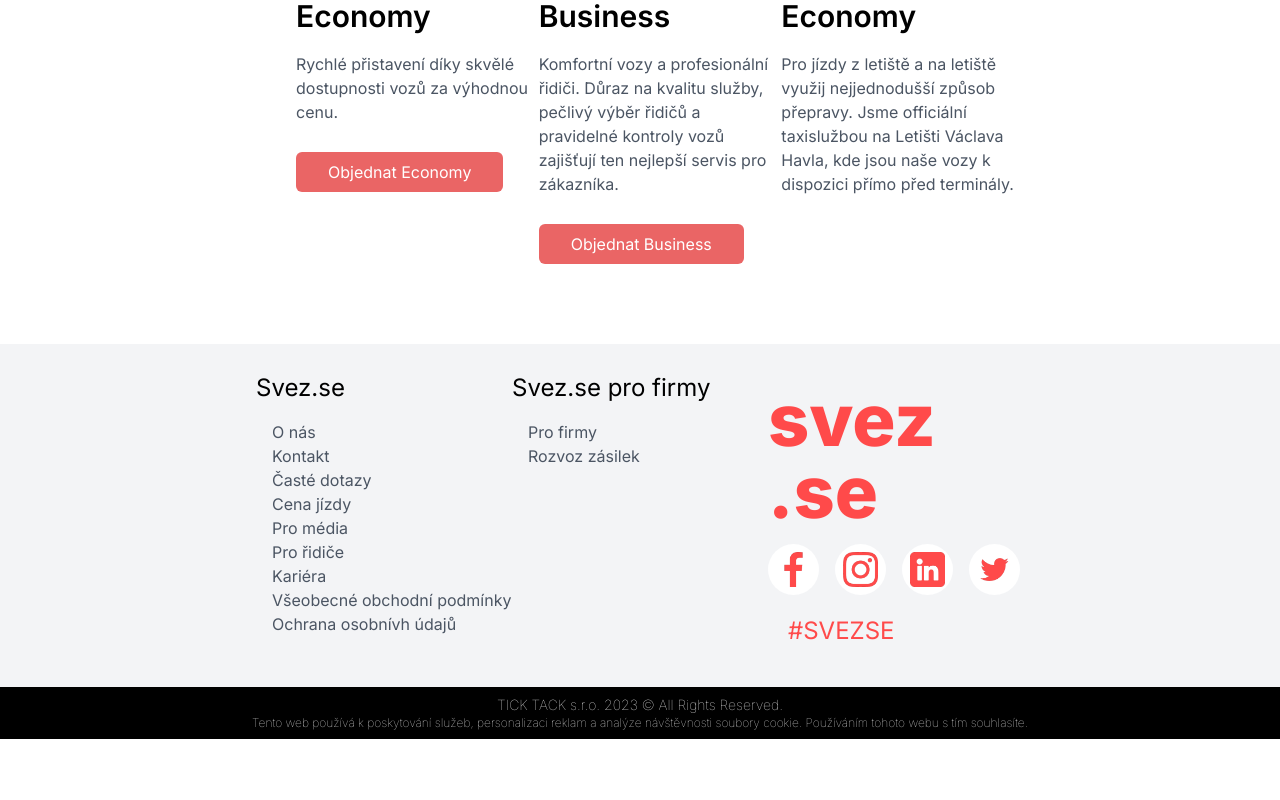
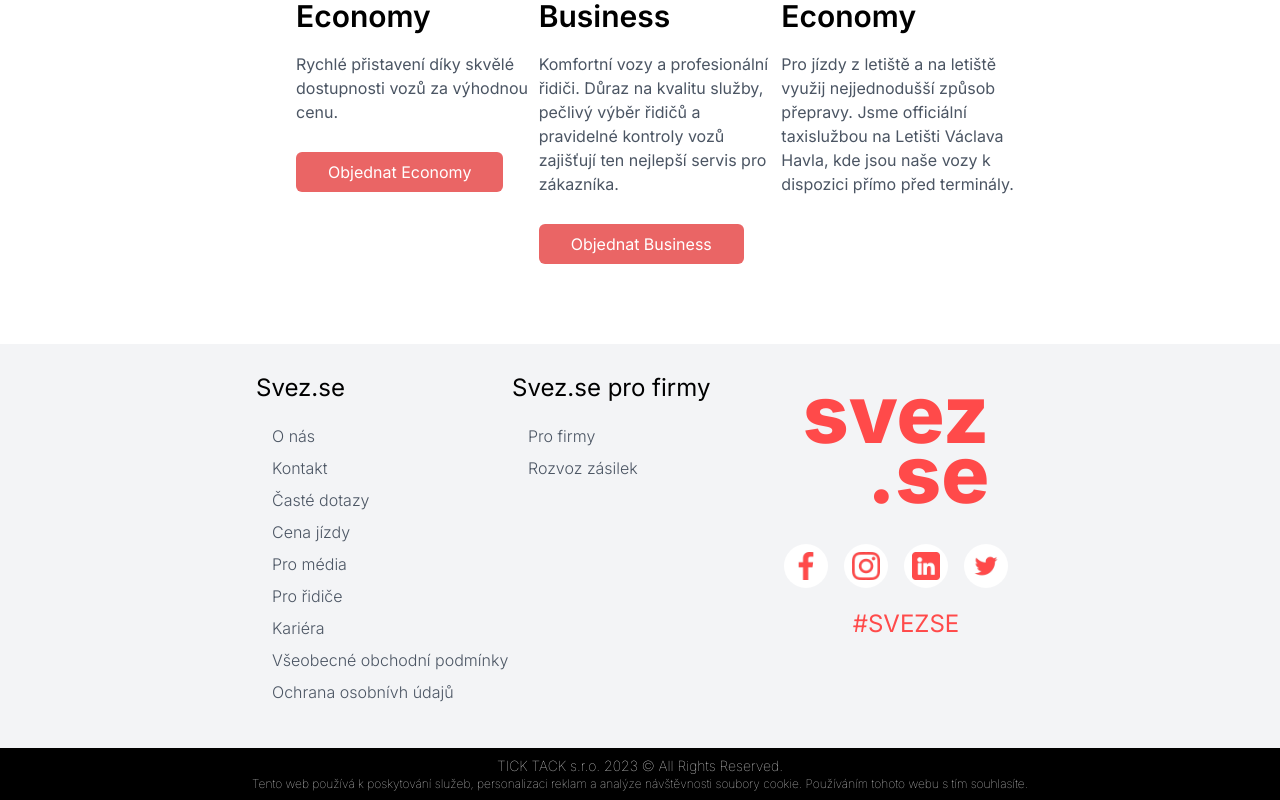
Before and after one commit to B3bekin/this-time, a Next.js app: page / in a window 1280 px wide. Shown: the part 1784-2584 px from the top of the page. Before the commit the page ends 2523 px from the top, so only its background shows below. Built offline with nearby package versions, Linux system fonts and the light colour scheme.

Commit message:
footer done

```diff
--- a/src/app/footer.jsx
+++ b/src/app/footer.jsx
@@ -15,7 +15,7 @@
 
                 <div className="col-span-1 pt-7">
                     <h2 className="pb-4 text-2xl">Svez.se</h2>
-                    <ul className="pl-4  text-gray-600 flex flex-col">
+                    <ul className="pl-4 font-[350] text-gray-600 flex flex-col leading-loose">
                         <li>O nás</li>
                         <li>Kontakt</li>
                         <li>Časté dotazy</li>
@@ -30,21 +30,27 @@
 
                 <div className="col-span-1 pt-7">
                     <h2 className="pb-4 text-2xl">Svez.se pro firmy</h2>
-                    <ul className="pl-4 text-gray-600 flex flex-col">
+                    <ul className="pl-4 text-gray-600 flex flex-col font-[350] leading-loose">
                         <li>Pro firmy</li>
                         <li>Rozvoz zásilek</li>
                     </ul>
                 </div>
 
                 <div className="col-span-1">
-                    <div className="pt-10 pb-4">
-                        <div className="font-extrabold text-7xl flex flex-col justify-end text-[#FF4A4A]">
-                            <div className="">svez</div>
-                            <div className="">.se</div>
+                    <div className="pt-10 pb-10">
+                        <div className="flex">
+                            <div className="flex-grow" />
+                            <div className="font-extrabold text-[5rem] leading-[0.75] text-[#FF4A4A]">
+                                <div className="flex justify-end">svez</div>
+                                <div className="flex justify-end">.se</div>
+                            </div>
+                            <div className="flex-grow" />
                         </div>
                     </div>
 
-                    <div className="flex flex-row gap-4 pb-5 ">
+                    <div className="flex gap-4 pb-5 ">
+                        <div className="flex-grow" />
+
                         <div className="bg-white p-2 rounded-full p-15">
                             <Image src={Fcbk} width={35} height={35} />
                         </div>
@@ -60,9 +66,11 @@
                         <div className="bg-white p-2 rounded-full">
                             <Image src={Twtr} width={35} height={35} />
                         </div>
+
+                        <div className="flex-grow" />
                     </div>
 
-                    <div className="text-[#FF4A4A] font-normal pl-5 text-2xl">#SVEZSE</div>
+                    <div className="text-[#FF4A4A] text-center font-normal pl-5 text-2xl">#SVEZSE</div>
                 </div>
 
                 <div className="col-span-1" />
--- a/src/app/headerhere.jsx
+++ b/src/app/headerhere.jsx
@@ -3,7 +3,7 @@
 function Header() {
 
     return (
-        <div className="bg-white flex justify-evenly items-center">
+        <div className="bg-white flex sticky justify-evenly items-center">
 
             <div className="font-extrabold text-4xl flex justify-end flex-col text-[#FF4A4A]">
                 <h1 className="">SVEZ</h1>
```
